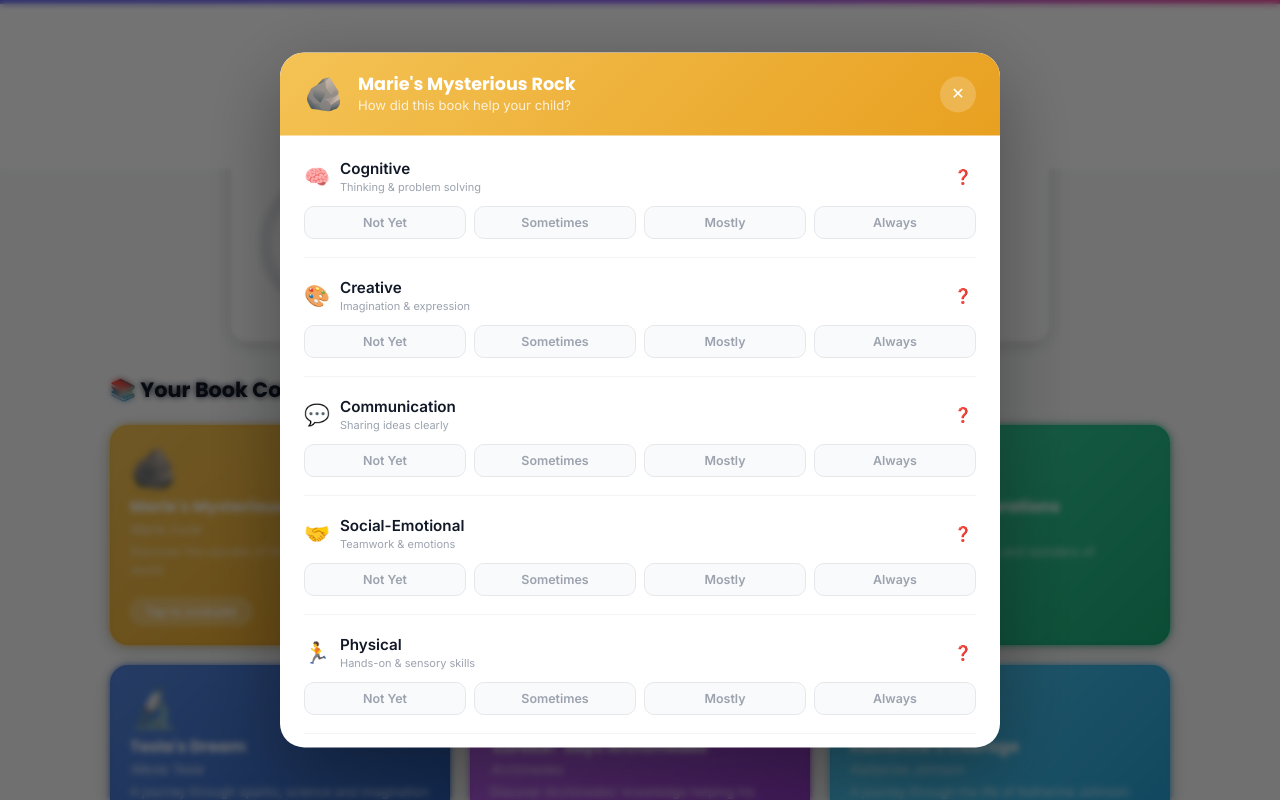
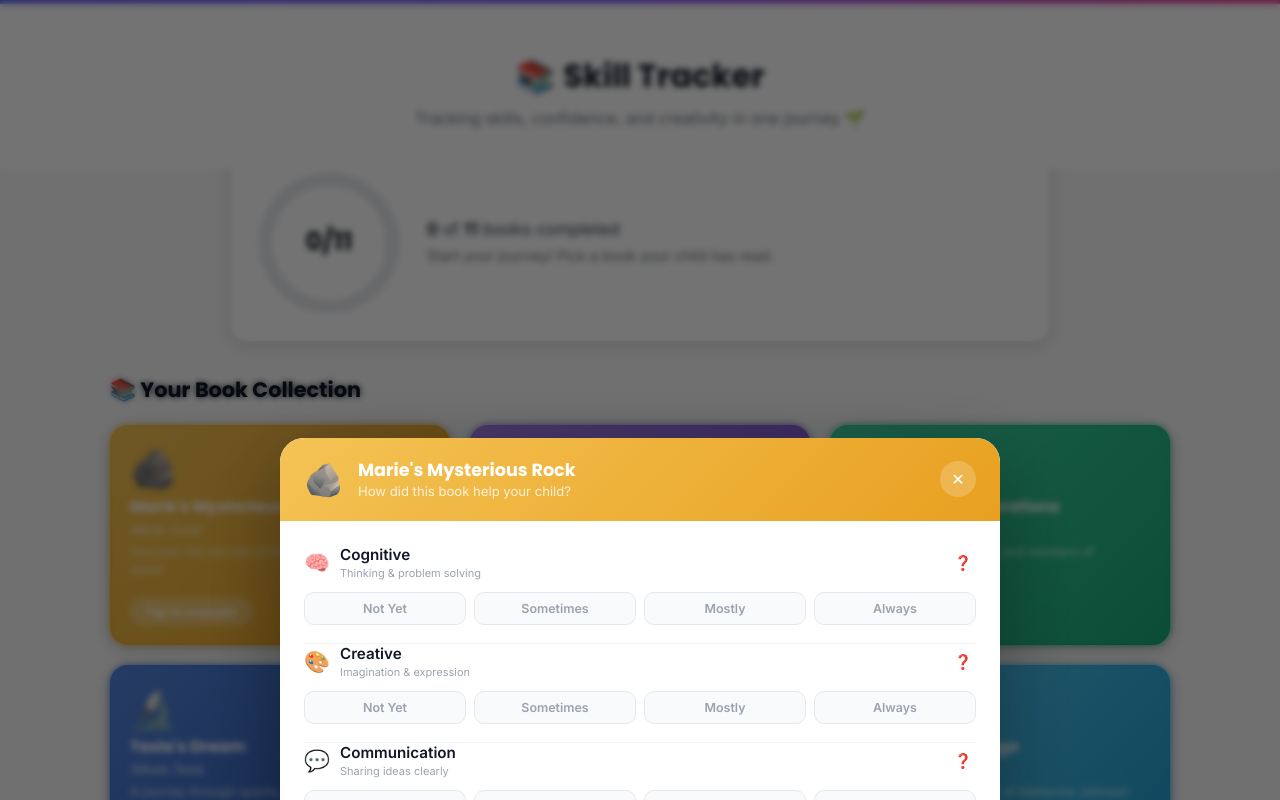
Before and after one commit to yashvim1-sketch/beyond-box-skill-tracker-student, a React (Create React App) app: page /#/ in a window 1280 px wide. Both pictures are taken after a click on the button 280 px from the left and 535 px from the top of the page. Shown: the top 800 px of the page. Built offline with nearby package versions, Linux system fonts and the light colour scheme.

Commit message:
Fix central modal layout again

```diff
--- a/src/App.css
+++ b/src/App.css
@@ -436,29 +436,28 @@ h4 {
 
 /* ── MODAL ────────────────────────────────────────────────── */
 .modal-overlay {
-  position: fixed !important;
-  inset: 0 !important;
-  width: 100vw !important;
-  height: 100vh !important;
-  background: rgba(0, 0, 0, 0.55) !important;
-  z-index: 9999 !important;
+  position: fixed;
+  inset: 0;
+  background: rgba(0, 0, 0, 0.55);
+  z-index: 9999;
+  display: flex;
+  align-items: center;
+  justify-content: center;
+  padding: 16px;
+  overflow-y: auto;
   backdrop-filter: blur(3px);
-  overflow: hidden !important;
 }
 
 .modal-sheet {
-  position: fixed !important;
-  left: 50% !important;
-  top: 50% !important;
-  width: calc(100vw - 32px) !important;
-  max-width: 720px !important;
-  max-height: 88vh !important;
-  background: #fff !important;
-  border-radius: 24px !important;
-  overflow: hidden !important;
-  display: flex !important;
-  flex-direction: column !important;
-  box-shadow: 0 24px 80px rgba(0, 0, 0, 0.35) !important;
+  background: #fff;
+  border-radius: 24px;
+  width: 100%;
+  max-width: 720px;
+  max-height: 88vh;
+  overflow: hidden;
+  display: flex;
+  flex-direction: column;
+  box-shadow: 0 24px 80px rgba(0, 0, 0, 0.35);
 }
 
 .modal-header {
@@ -518,12 +517,8 @@ h4 {
 
 .modal-body {
   padding: 24px;
-  display: flex;
-  flex-direction: column;
-  gap: 20px;
-  overflow-y: auto !important;
-  max-height: calc(88vh - 92px) !important;
-  -webkit-overflow-scrolling: touch;
+  overflow-y: auto;
+  max-height: calc(88vh - 92px);
 }
 
 /* Skill rows in modal */
--- a/src/components/SkillRatingModal.jsx
+++ b/src/components/SkillRatingModal.jsx
@@ -48,7 +48,7 @@ export default function SkillRatingModal({ book, onClose, onSubmit }) {
       <div
         className="modal-sheet"
         style={{
-          transform: isVisible ? 'translate(-50%, -50%) scale(1)' : 'translate(-50%, -50%) scale(0.96)',
+          transform: isVisible ? 'scale(1)' : 'translate(-50%, -50%) scale(0.96)',
           opacity: isVisible ? 1 : 0,
           transition: 'transform 0.25s ease, opacity 0.25s ease'
         }}
```
